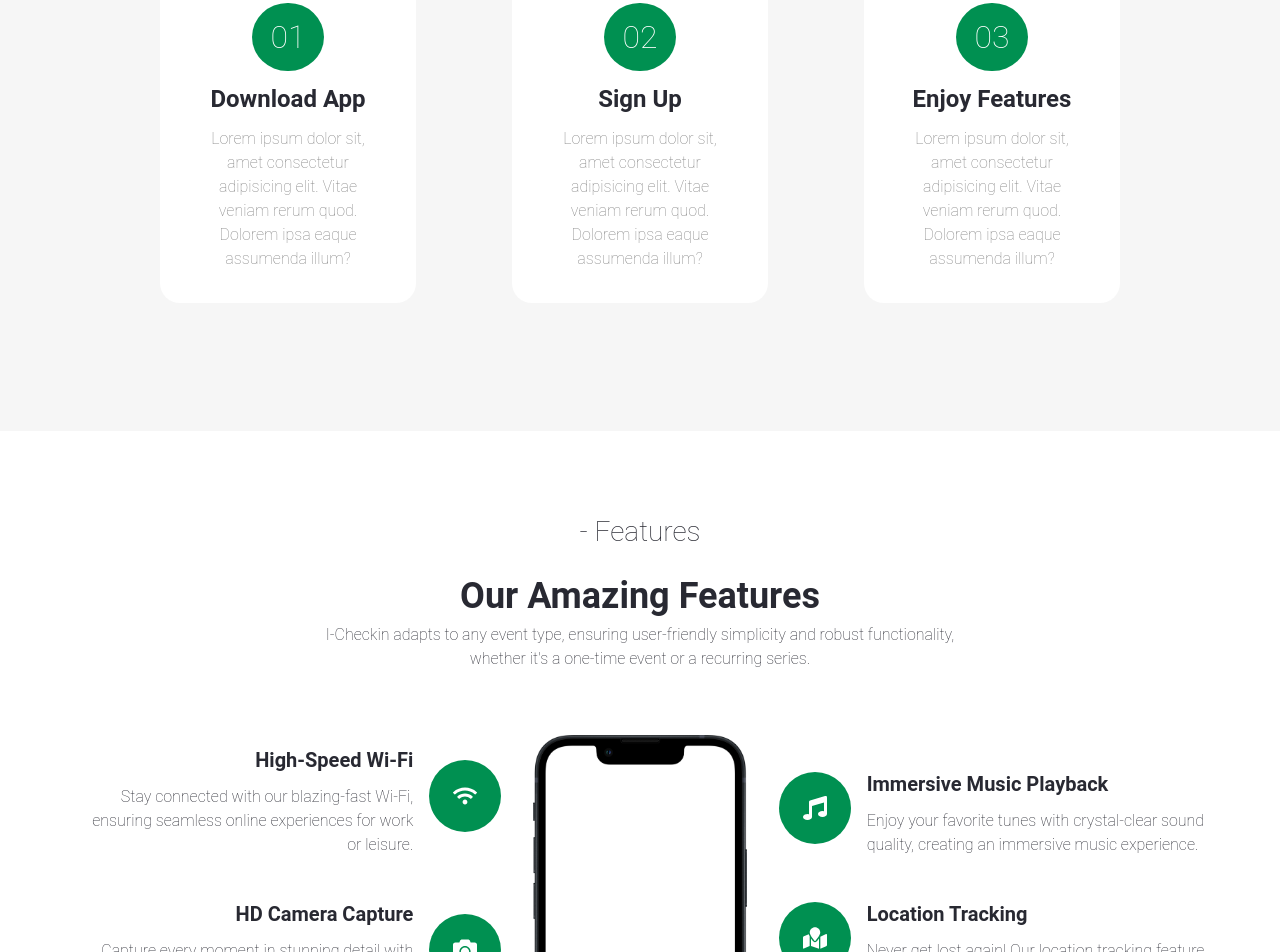
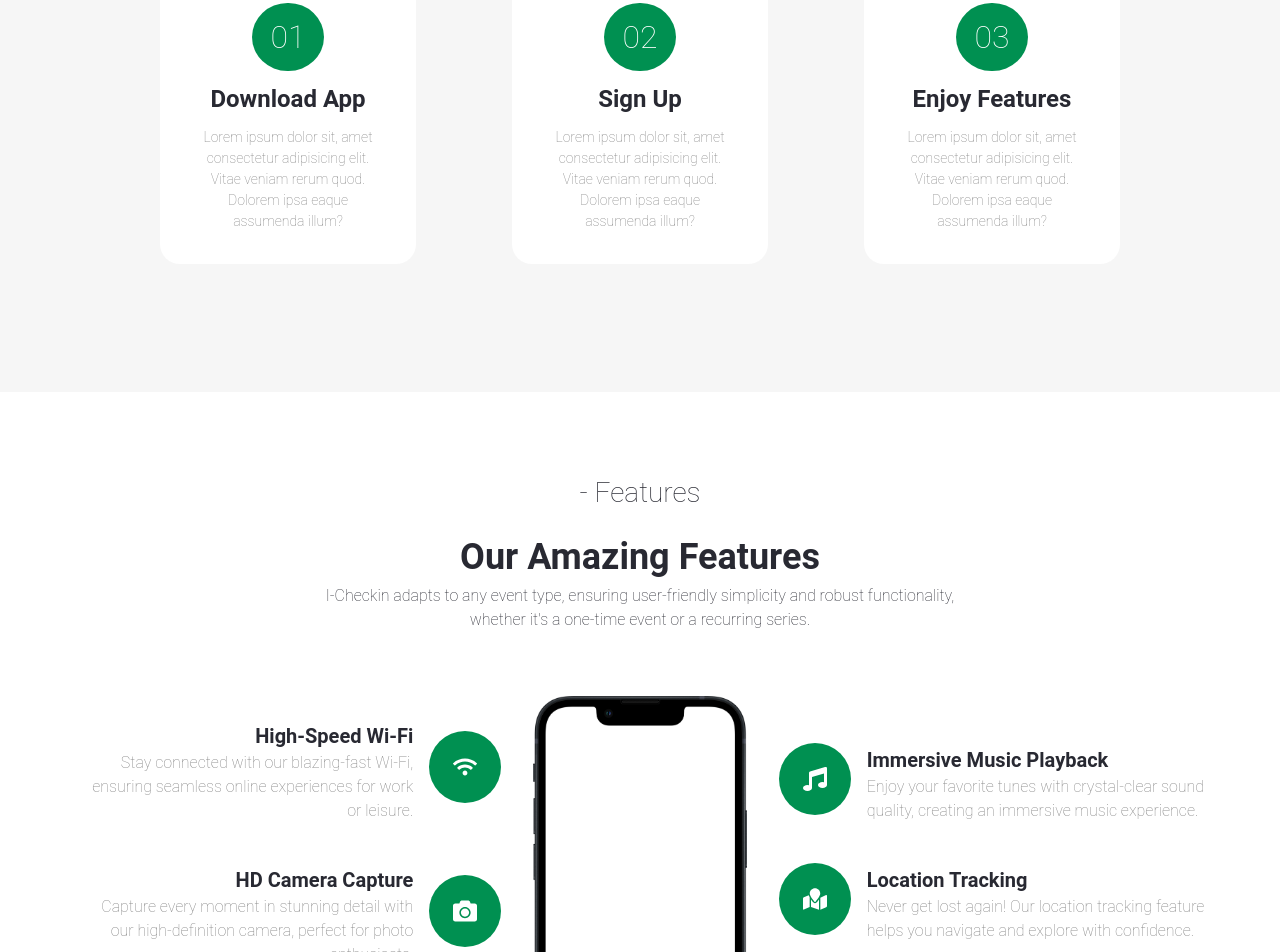
Before and after one commit to IlonaSkargovskaia/icheckin, a React (Create React App) app: page / in a window 1280 px wide. Shown: the part 1980-2932 px from the top of the page. Built offline with nearby package versions, Linux system fonts and the light colour scheme.

Commit message:
feat: changed rating

```diff
--- a/src/App.css
+++ b/src/App.css
@@ -520,7 +520,8 @@ main {
 }
 
 .step-content{
-    color: var(--light-grey)
+    color: var(--light-grey);
+    font-size: 14px;
 }
 
 /* about */
@@ -554,6 +555,7 @@ main {
 
 .feature h3{
     font-size: 20px;
+    margin-bottom: 0;
 }
 
 .feature .icon{
@@ -562,6 +564,10 @@ main {
     border-radius: 50%;
     color: var(--white);
     font-size: 24px;
+}
+
+.feature .content p{
+    color: var(--light-grey)
 }
 
 /* banner */
```
